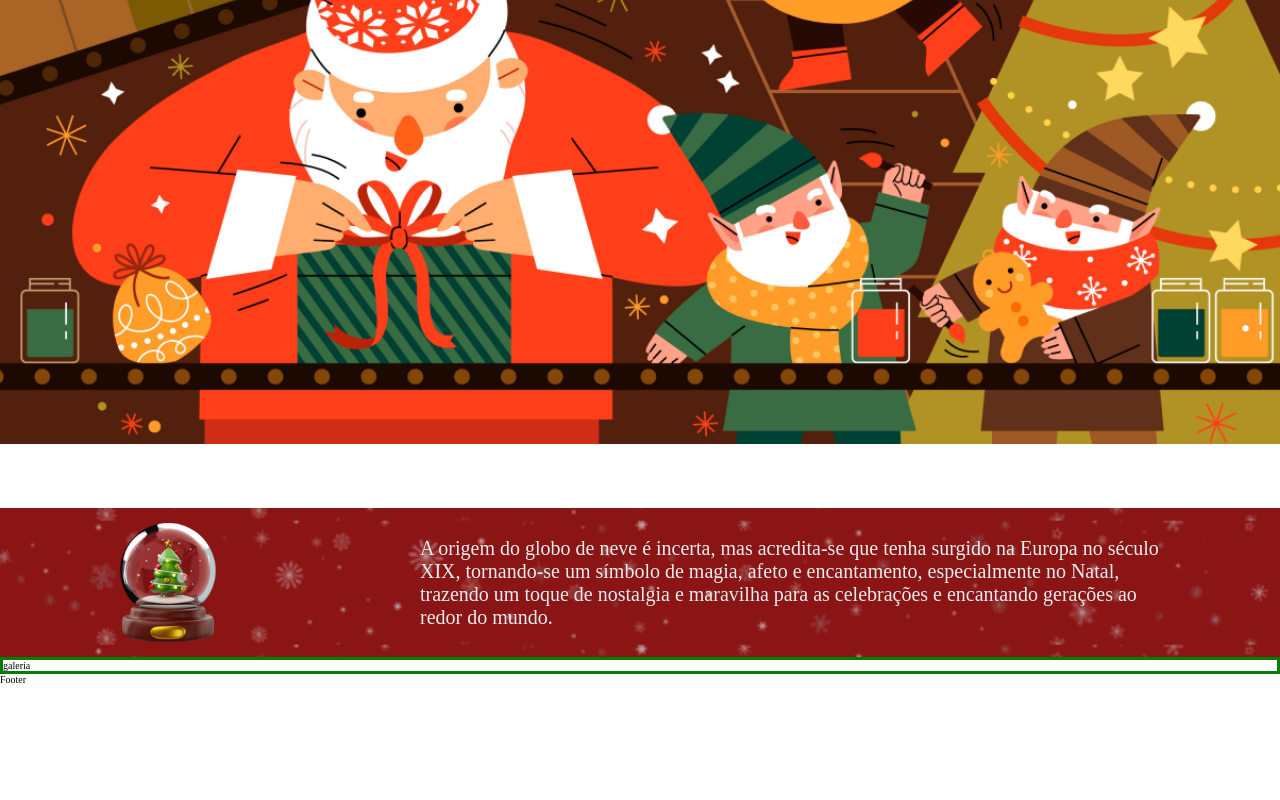
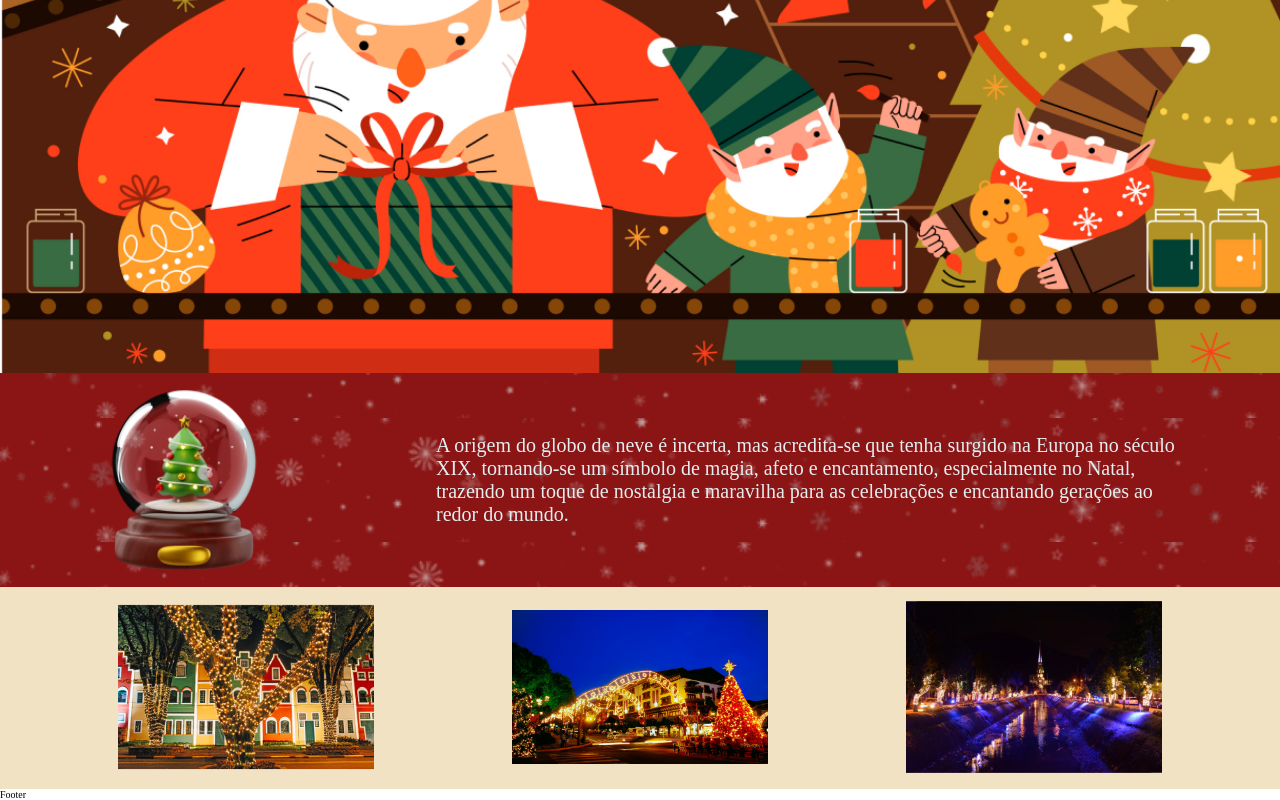
Before and after one commit to lolimamota/valeunatalina, a React (Vite) app: page / in a window 1280 px wide. Shown: the part 240-1040 px from the top of the page. Before the commit the page ends 925 px from the top, so only its background shows below. Built offline with nearby package versions, Linux system fonts and the light colour scheme; a web font is replaced by a local one.

Commit message:
ADD: tentativa do swiper para a galeria, galeria estática implantanda

```diff
--- a/package.json
+++ b/package.json
@@ -12,7 +12,8 @@
   "dependencies": {
     "react": "^18.3.1",
     "react-dom": "^18.3.1",
-    "react-router-dom": "^7.1.1"
+    "react-router-dom": "^7.1.1",
+    "swiper": "^11.1.15"
   },
   "devDependencies": {
     "@eslint/js": "^9.17.0",
--- a/src/components/main/Main.jsx
+++ b/src/components/main/Main.jsx
@@ -1,25 +1,72 @@
-import React from 'react';
+import React, { useRef, useEffect } from 'react';
 import '@styles/global.scss';
+
+// //IMPORT DO SWIPER
+// import { Swiper, SwiperSlide } from 'swiper/react';
+// import 'swiper/scss';
+// import 'swiper/scss/effect-fade';
+// import 'swiper/scss/pagination';
+// import 'swiper/scss/navigation';
+
+// //IMPORT DOS MODULOS DO SWIPER
+// import { EffectFade, Pagination, Navigation } from 'swiper/modules';
 
 //IMPORT DO ESTILO PERSONALIZADO
 import S from '@styles/componentStyle/main.module.scss';
 
 //IMPORT DAS IMAGENS
+import Capa from '@assets/capa.png';
 import Globo from '@assets/globoNeve.png';
+import fotoA from '@assets/casinhasColoridas.png';
+import fotoB from '@assets/gramadoLuz.png';
+import fotoC from '@assets/luzesAzuis.png';
 
 function Main() {
     return (
         <>
             <section id="Home" className={S.homeStyle}>
+                <img src={Capa} alt="" />
             </section>
             <section id="Curiosity" className={S.curiosityStyle}>
                 <img src={Globo} alt="Uma arvore dentro de um globo de vidro com pedestal de madeira com a simulação de pequenos flocos de neve caindo sobre a arvore" />
                 <p>
-                A origem do globo de neve é incerta, mas acredita-se que tenha surgido na Europa no século XIX, tornando-se um símbolo de magia, afeto e encantamento, especialmente no Natal, trazendo um toque de nostalgia e maravilha para as celebrações e encantando gerações ao redor do mundo.
+                    A origem do globo de neve é incerta, mas acredita-se que tenha surgido na Europa no século XIX, tornando-se um símbolo de magia, afeto e encantamento, especialmente no Natal, trazendo um toque de nostalgia e maravilha para as celebrações e encantando gerações ao redor do mundo.
                 </p>
             </section>
+            {/* <section id="Gallery" className={S.galleryStyle}>
+                <Swiper
+                    spaceBetween={30}
+                    effect={'fade'}
+                    navigation={true}
+                    pagination={{
+                        clickable: true,
+                    }}
+                    modules={[EffectFade, Navigation, Pagination]}
+                    className="mySwiper"
+                >
+                    <SwiperSlide>
+                        <img src={fotoA} alt="A foto mostra no fundo casas historicas com fachadas coloridas e arvores com luzes amarelas no tronco no primeiro plano" />
+                    </SwiperSlide>
+                    <SwiperSlide>
+                        <img src={fotoB} alt="Imagem mostra a atração de Gramado luz, com casarões históricos e arcos de luzes, juntamente de pinheiros tradicionais do natal enfeitados com luzes" />
+                    </SwiperSlide>
+                    <SwiperSlide>
+                        <img src={fotoC} alt="A imagem apresenta um rio ladeado por arvores iluminadas com luzes amarelas e luzes refletoras voltadas para agua na cor azul, com um monumento iluminado ao centro" />
+                    </SwiperSlide>
+                </Swiper>
+            </section>*/}
             <section id="Gallery" className={S.galleryStyle}>
-                galeria
+                    <ul>
+                        <li>
+                            <img src={fotoA} alt="" />
+                        </li>
+                        <li>
+                            <img src={fotoB} alt="" />
+                        </li>
+                        <li>
+                            <img src={fotoC} alt="" />
+                        </li>
+                    </ul>
             </section>
         </>
     )
--- a/src/styles/componentStyle/main.module.scss
+++ b/src/styles/componentStyle/main.module.scss
@@ -4,18 +4,7 @@
 
 
 .homeStyle{
-    height: 85vh;
-    background-image: url('@assets/capa.png');
-    background-position: center;
-    background-size: 101%;
-    background-repeat: no-repeat;
-    overflow: hidden;
-    @include mixins.queryMobile{
-        height: 25vh;
-    }
-    @include mixins.queryTablet{
-        height: 45vh;
-    }
+    @include mixins.flex($align: center, $justify: center);
 }
 
 .curiosityStyle{
@@ -35,7 +24,7 @@
     }
 
     img{
-        width: 10vw;
+        width: 15vw;
     }
 
     @include mixins.queryMobile{
@@ -45,7 +34,7 @@
             text-align: center;
         }
         img{
-            width: 30vw;
+            width: 40vw;
         }
     }
 
@@ -55,11 +44,47 @@
             text-align: center;
         }
         img{
-            width: 20vw;
+            width: 25vw;
         }
     }
 }
 
 .galleryStyle{
-    border: solid green;
+    @include mixins.flex($align: center, $justify: center);
+    background-color: color.$galeria;
+
+    ul{
+        width: 100%;
+        @include mixins.flex($gap:2rem, $justify: space-evenly, $direction: row);
+        overflow: hidden;
+    }
+
+    img{
+        width: 20vw;
+    }
+    // //import do swipper
+
+    // .swiper {
+    //     width: 100%;
+    //     height: 100%;
+    //   }
+
+    //   .swiper-slide {
+    //     background-position: center;
+    //     background-repeat: no-repeat;
+    //   }
+
+    //   .swiper-slide img {
+    //     display: block;
+    //     width: 100%;
+    //   }
+
+    @include mixins.queryMobile{
+        ul{
+            @include mixins.flex($gap:1rem, $justify: space-between, $direction: column);
+        }
+        img{
+            width: 40vw;
+        }
+    }
 }
```
Also changed, not shown: 1 other file (tests, documents, lock files or other folders).
